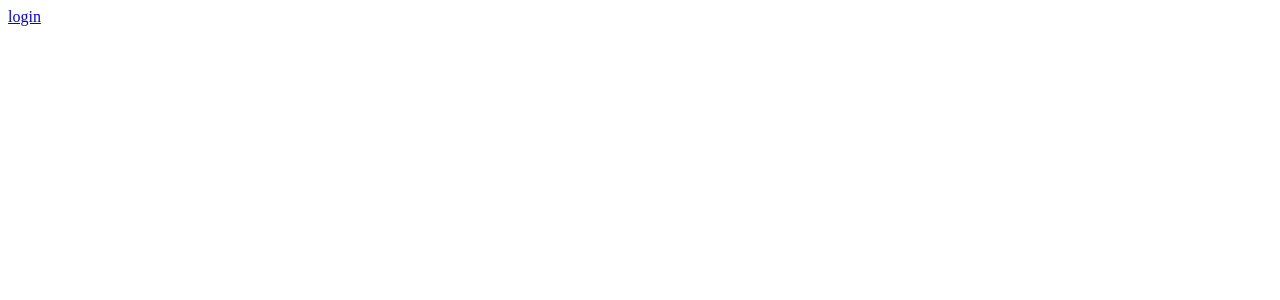
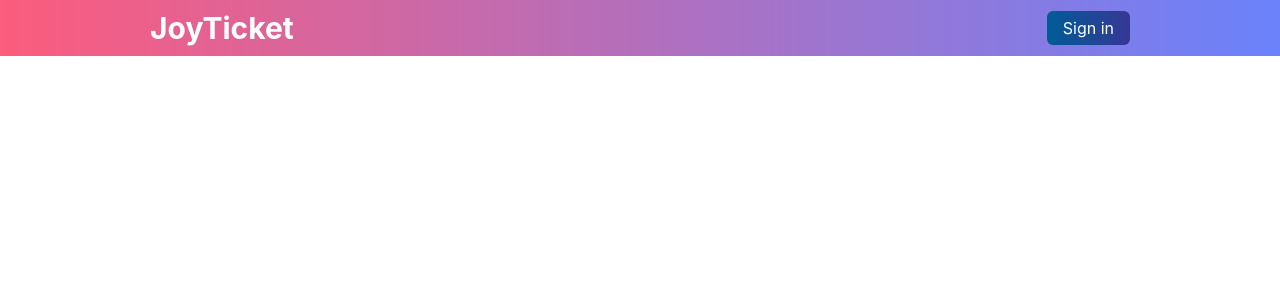
Before and after one commit to newvillagetown/ticketing-front, a Next.js app: page / in a window 1280 px wide. Shown: the top 300 px of the page. Built offline with nearby package versions, Linux system fonts and the light colour scheme.

Commit message:
[#9] feat: 헤더 메인화면에 추가

```diff
--- a/pages/_app.tsx
+++ b/pages/_app.tsx
@@ -1,4 +1,5 @@
 import type { AppProps } from "next/app";
+import "src/scss/base.scss";
 
 export default function App({ Component, pageProps }: AppProps) {
   return <Component {...pageProps} />;
--- a/pages/index.tsx
+++ b/pages/index.tsx
@@ -1,11 +1,8 @@
 import { useEffect } from "react";
+import HomePage from "src/pages/home/Home.page";
 
 const Home = () => {
-  return (
-    <div>
-      <a href="https://dev-ticketing.breathings.net/google/signin">login</a>
-    </div>
-  );
+  return <HomePage />;
 };
 
 export default Home;
--- a/src/pages/home/Home.page.module.scss
+++ b/src/pages/home/Home.page.module.scss
@@ -0,0 +1,3 @@
+.wrap {
+  position: relative;
+}
--- a/src/pages/home/Home.page.tsx
+++ b/src/pages/home/Home.page.tsx
@@ -1,8 +1,13 @@
 import React from "react";
+import HeaderOrganism from "src/components/organisms/header/Header.organism";
 import styles from "./Home.page.module.scss";
 
 const HomePage = () => {
-  return <div></div>;
+  return (
+    <div className={styles.wrap}>
+      <HeaderOrganism />
+    </div>
+  );
 };
 
 export default HomePage;
```
